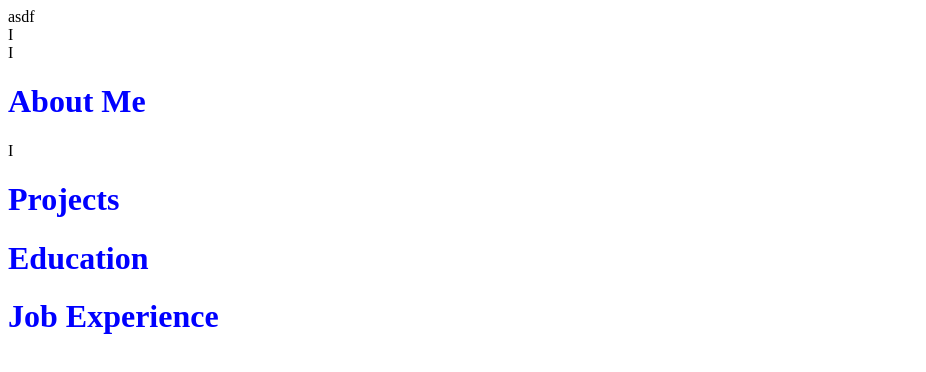
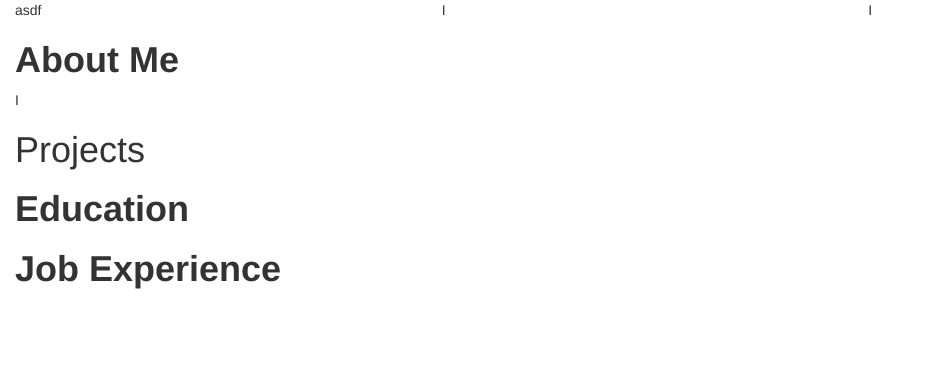
Before and after one commit to TomHeatwole/me, a plain HTML site: page index.html in a window 1280 px wide. Shown: the whole page, without its empty margins (0-926 px from the left). Drawn offline with nearby package versions, Linux system fonts and the light colour scheme.

Commit message:
Adding bootstrap to npm

```diff
--- a/index.html
+++ b/index.html
@@ -2,6 +2,7 @@
 <html>
 	<head>
 	  <link rel="stylesheet" href="stylesheet.css">
+	  <link rel="stylesheet" href="http://maxcdn.bootstrapcdn.com/bootstrap/3.3.7/css/bootstrap.min.css">
 		<title>
 			Tom Heatwole
 		</title>
```
Also changed, not shown: 1 other file.
